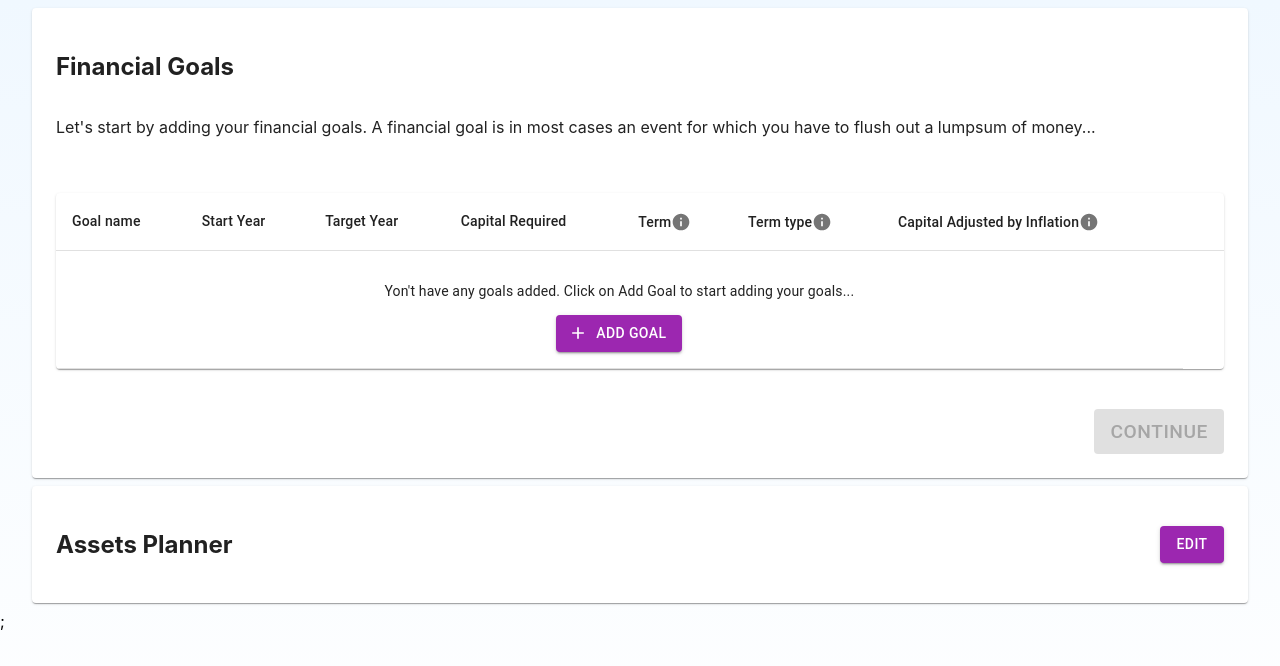
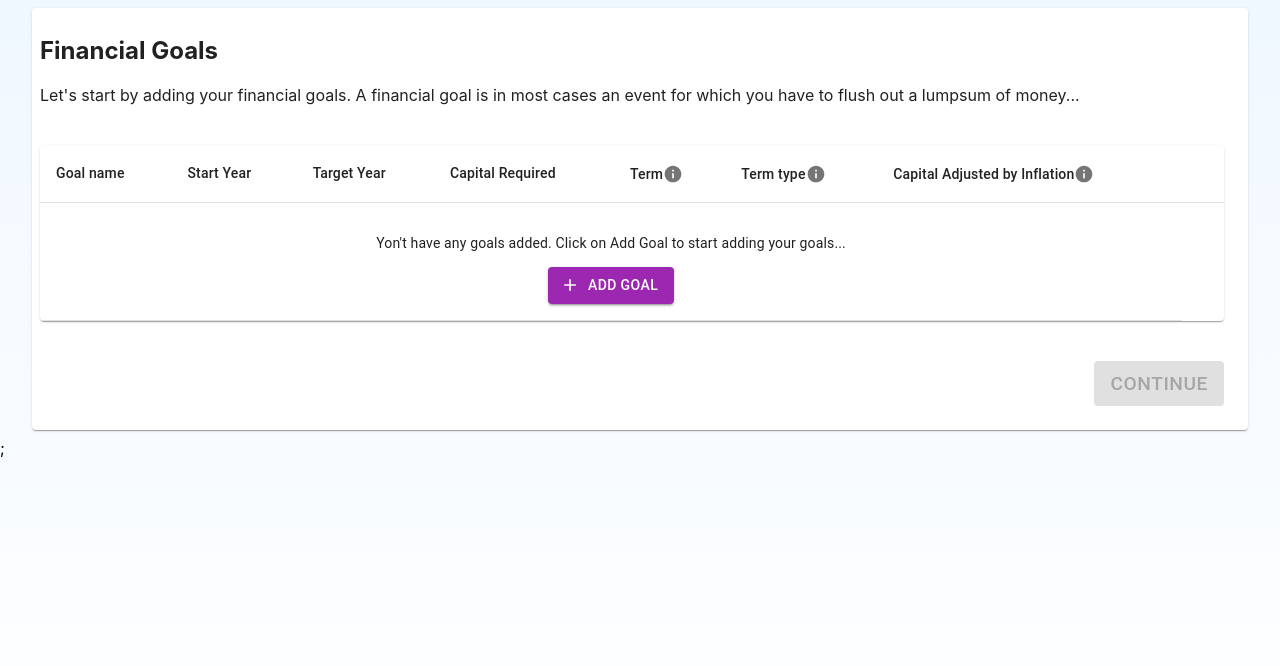
Before and after one commit to goal-based-financial-planner/goal-based-financial-planner, a React (Create React App) app: page / in a window 1280 px wide. Shown: the top 666 px of the page. Built offline with nearby package versions, Linux system fonts and the light colour scheme.

Commit message:
refactor

```diff
--- a/src/components/compounds/FinancialGoals/PlannerStep.tsx
+++ /dev/null
@@ -1,114 +0,0 @@
-import { Box, Button, Grid, Typography } from '@mui/material';
-import CustomPaper from '../../atoms/CustomPaper';
-import FinancialGoals from '.';
-import InvestmentAllocation from '../InvestmentAllocation';
-
-const PlannerStep = ({
-  plannerData,
-  dispatch,
-  currentState,
-  onFinancialGoalContinue,
-  onFinancialGoalEdit,
-  onAssetsPlannerContinue,
-  onAssetsPlannerEdit,
-  assetsRef,
-}: any) => {
-  const getGoalSummaryAsText = () => {
-    const goalSummary = plannerData
-      .getFinancialGoalSummary()
-      .filter((e: any) => e.numberOfGoals > 0)
-      .map((e: any) => `${e.numberOfGoals} ${e.termType}`);
-
-    const summaryText = goalSummary.join(', ');
-    const lastIndex = summaryText.lastIndexOf(',');
-    if (lastIndex !== -1) {
-      const updatedSummaryText =
-        summaryText.substring(0, lastIndex) +
-        ' and ' +
-        summaryText.substring(lastIndex + 1);
-      return updatedSummaryText;
-    }
-
-    return summaryText;
-  };
-
-  return (
-    <Box sx={{ m: 1 }}>
-      {currentState === 'goals' ? (
-        <CustomPaper>
-          <FinancialGoals plannerData={plannerData} dispatch={dispatch} />
-          <Box textAlign="right">
-            <Button
-              disabled={plannerData.financialGoals.length === 0}
-              sx={{ fontSize: '1.2rem' }}
-              onClick={onFinancialGoalContinue}
-              variant="contained"
-              color="primary"
-            >
-              Continue
-            </Button>
-          </Box>
-        </CustomPaper>
-      ) : (
-        <CustomPaper>
-          <Grid container spacing={2} alignItems="center">
-            <Grid item xs={11}>
-              <h2>Financial Goals</h2>
-              <Typography>
-                {`You have added ${getGoalSummaryAsText()} goals`}
-              </Typography>
-            </Grid>
-            <Grid item xs={1} textAlign="right">
-              <Button
-                onClick={onFinancialGoalEdit}
-                variant="contained"
-                color="secondary"
-              >
-                Edit
-              </Button>
-            </Grid>
-          </Grid>
-        </CustomPaper>
-      )}
-      {currentState === 'breakdown' ? (
-        <CustomPaper sx={{ height: '100vh' }} ref={assetsRef}>
-          <h2>Assets Planner </h2>
-          <InvestmentAllocation
-            dispatch={dispatch}
-            plannerData={plannerData}
-            onAssetsPlannerContinue={onAssetsPlannerContinue}
-          />
-          {/* <Box textAlign="right">
-            <Button
-              sx={{ mt: 3, fontSize: '1.2rem' }}
-              onClick={() => {}}
-              variant="contained"
-              color="primary"
-            >
-              Continue
-            </Button>
-          </Box> */}
-        </CustomPaper>
-      ) : (
-        <CustomPaper>
-          <Grid container spacing={2} alignItems="center">
-            <Grid item xs={11}>
-              <h2>Assets Planner</h2>
-            </Grid>
-            <Grid item xs={1} textAlign="right">
-              <Button
-                onClick={onAssetsPlannerEdit}
-                variant="contained"
-                color="secondary"
-              >
-                Edit
-              </Button>
-            </Grid>
-          </Grid>
-        </CustomPaper>
-      )}
-    </Box>
-  );
-};
-
-export default PlannerStep;
--- a/src/components/compounds/FinancialGoals/index.tsx
+++ b/src/components/compounds/FinancialGoals/index.tsx
@@ -1,21 +1,24 @@
 import React, { Dispatch, useState } from 'react';
 import FinancialGoalsTable from '../../molecules/FinancialGoals/FinancialGoalsTable';
-import { Box, Button, Unstable_Grid2 as Grid } from '@mui/material';
+import { Box, Button, Grid, Stack, Typography } from '@mui/material';
 import AddIcon from '@mui/icons-material/Add';
 import AddFinancialGoals from '../../molecules/FinancialGoals/AddFinancialGoals';
 import { PlannerData } from '../../../domain/PlannerData';
 import { PlannerDataAction } from '../../../store/plannerDataReducer';
+import CustomPaper from '../../atoms/CustomPaper';
+import { StepType } from '../../../types/types';
 
-type FinancialGoalsProps = {
+type FinancialGoalsProps = StepType & {
   plannerData: PlannerData;
   dispatch: Dispatch<PlannerDataAction>;
-  // onContinue: () => void;
 };
 
 const FinancialGoals: React.FC<FinancialGoalsProps> = ({
   plannerData,
   dispatch,
-  // onContinue,
+  isExpanded,
+  onContinue,
+  onEdit,
 }) => {
   const [showAddGoalsModal, setShowAddGoalsModal] = useState(false);
   const handleClose = () => {
@@ -49,8 +52,28 @@ const FinancialGoals: React.FC<FinancialGoalsProps> = ({
     );
   };
 
-  return (
-    <>
+  const getGoalSummaryAsText = () => {
+    const goalSummary = plannerData
+      .getFinancialGoalSummary()
+      .filter((e) => e.numberOfGoals > 0)
+      .map((e) => `${e.numberOfGoals} ${e.termType}`);
+
+    const summaryText = goalSummary.join(', ');
+    const lastIndex = summaryText.lastIndexOf(',');
+    if (lastIndex !== -1) {
+      const updatedSummaryText =
+        summaryText.substring(0, lastIndex) +
+        ' and ' +
+        summaryText.substring(lastIndex + 1);
+      return updatedSummaryText;
+    }
+
+    return summaryText;
+  };
+
+  return isExpanded ? (
+    <CustomPaper>
+      {/* TODO: Pass only necessary data, don't pass entire planner data */}
       <Grid container spacing={2} justifyContent="flex-end">
         <Grid xs={10}>
           <h2>Financial Goals</h2>
@@ -81,17 +104,6 @@ const FinancialGoals: React.FC<FinancialGoalsProps> = ({
             dispatch={dispatch}
           />
         </Grid>
-        {/* <Box>
-          <Button
-            disabled={plannerData.financialGoals.length === 0}
-            sx={{ fontSize: '1.2rem' }}
-            onClick={onContinue}
-            variant="contained"
-            color="primary"
-          >
-            Continue
-          </Button>
-        </Box> */}
       </Grid>
 
       <AddFinancialGoals
@@ -99,7 +111,34 @@ const FinancialGoals: React.FC<FinancialGoalsProps> = ({
         showAddGoalsModal={showAddGoalsModal}
         dispatch={dispatch}
       />
-    </>
+      <Stack alignItems="flex-end">
+        <Button
+          disabled={plannerData.financialGoals.length === 0}
+          sx={{ fontSize: '1.2rem' }}
+          onClick={onContinue}
+          variant="contained"
+          color="primary"
+        >
+          Continue
+        </Button>
+      </Stack>
+    </CustomPaper>
+  ) : (
+    <CustomPaper>
+      <Grid container spacing={2} alignItems="center">
+        <Grid item xs={11}>
+          <h2>Financial Goals</h2>
+          <Typography>
+            {`You have added ${getGoalSummaryAsText()} goals`}
+          </Typography>
+        </Grid>
+        <Grid item xs={1} textAlign="right">
+          <Button onClick={onEdit} variant="contained" color="secondary">
+            Edit
+          </Button>
+        </Grid>
+      </Grid>
+    </CustomPaper>
   );
 };
 
--- a/src/components/compounds/InvestmentAllocation/index.tsx
+++ b/src/components/compounds/InvestmentAllocation/index.tsx
@@ -2,24 +2,45 @@ import React, { Dispatch } from 'react';
 import InvestmentAllocationTable from '../../molecules/InvestmentAllocation/InvestmentAllocationTable';
 import { PlannerDataAction } from '../../../store/plannerDataReducer';
 import { PlannerData } from '../../../domain/PlannerData';
+import { StepType } from '../../../types/types';
+import CustomPaper from '../../atoms/CustomPaper';
+import { Button, Grid } from '@mui/material';
 
-type InvestmentAllocationProps = {
+type InvestmentAllocationProps = StepType & {
   plannerData: PlannerData;
   dispatch: Dispatch<PlannerDataAction>;
-  onAssetsPlannerContinue: any;
 };
 
 const InvestmentAllocation: React.FC<InvestmentAllocationProps> = ({
   plannerData,
   dispatch,
-  onAssetsPlannerContinue,
+  isExpanded,
+  onContinue,
+  onEdit,
 }) => {
-  return (
-    <InvestmentAllocationTable
-      dispatch={dispatch}
-      plannerData={plannerData}
-      onAssetsPlannerContinue={onAssetsPlannerContinue}
-    />
+  return isExpanded ? (
+    <CustomPaper sx={{ height: '100vh' }}>
+      <h2>Assets Planner </h2>
+
+      <InvestmentAllocationTable
+        dispatch={dispatch}
+        plannerData={plannerData}
+        onAssetsPlannerContinue={onContinue}
+      />
+    </CustomPaper>
+  ) : (
+    <CustomPaper>
+      <Grid container spacing={2} alignItems="center">
+        <Grid item xs={11}>
+          <h2>Assets Planner</h2>
+        </Grid>
+        <Grid item xs={1} textAlign="right">
+          <Button onClick={onEdit} variant="contained" color="secondary">
+            Edit
+          </Button>
+        </Grid>
+      </Grid>
+    </CustomPaper>
   );
 };
 
--- a/src/components/compounds/Planner/index.tsx
+++ b/src/components/compounds/Planner/index.tsx
@@ -1,51 +1,83 @@
 import React, { useEffect, useReducer, useRef, useState } from 'react';
+import FinancialGoals from '../FinancialGoals';
 import {
   getInitialData,
   persistPlannerData,
   plannerDataReducer,
 } from '../../../store/plannerDataReducer';
-import PlannerStep from '../FinancialGoals/PlannerStep';
+import { Box } from '@mui/material';
 
-type StateType = 'goals' | 'breakdown' | 'recommendations';
+import InvestmentAllocation from '../InvestmentAllocation';
+import { PlannerState } from '../../../types/enums';
 
 const Planner: React.FC = () => {
   const [plannerData, dispatch] = useReducer(
     plannerDataReducer,
     getInitialData(),
   );
-  const [currentState, setCurrentState] = useState<StateType>('goals');
+
+  const [currentState, setCurrentState] = useState<PlannerState>(
+    PlannerState.GOALS,
+  );
+  const [isFinancialGoalsExpanded, setIsFinancialGoalsExpanded] =
+    useState<boolean>(true);
+
+  const [isAssetAllocationExpanded, setIsAssetAllocationExpanded] =
+    useState<boolean>(true);
+  const [isAssetAllocationVisible, setIsAssetAllocationVisible] =
+    useState<boolean>(false);
+
   useEffect(() => {
     persistPlannerData(plannerData);
   }, [plannerData]);
   const assetsRef = useRef<HTMLDivElement>(null);
 
-  const handleFinancialGoalContinue = () => {
-    setCurrentState('breakdown');
-  };
-  const handleFinancialGoalsEdit = () => {
-    setCurrentState('goals');
+  const goToStep = (nextStep: PlannerState) => {
+    setCurrentState(nextStep);
   };
 
-  const handleAssetsPlannerContinue = () => {
-    console.log('rtfyguhjkl');
-    setCurrentState('recommendations');
-  };
+  useEffect(() => {
+    switch (currentState) {
+      case PlannerState.GOALS:
+        setIsFinancialGoalsExpanded(true);
+        setIsAssetAllocationVisible(false);
+        break;
+      case PlannerState.ASSET_ALLOCATION:
+        setIsFinancialGoalsExpanded(false);
+        setIsAssetAllocationExpanded(true);
+        setIsAssetAllocationVisible(true);
+        // Scroll page to bring breakdown into view
+        assetsRef.current?.scrollIntoView({
+          behavior: 'smooth',
+          block: 'start',
+        });
+        break;
+      case PlannerState.PORTFOLIO_SUMMARY:
+        break;
+    }
+  }, [currentState]);
 
-  const handleAssetsPlannerEdit = () => {
-    setCurrentState('breakdown');
-  };
+  console.log(plannerData);
+  return (
+    <Box sx={{ m: 1 }}>
+      <FinancialGoals
+        isExpanded={isFinancialGoalsExpanded}
+        onContinue={() => goToStep(PlannerState.ASSET_ALLOCATION)}
+        onEdit={() => goToStep(PlannerState.GOALS)}
+        plannerData={plannerData}
+        dispatch={dispatch}
+      ></FinancialGoals>
 
-  return (
-    <PlannerStep
-      plannerData={plannerData}
-      dispatch={dispatch}
-      currentState={currentState}
-      onFinancialGoalContinue={handleFinancialGoalContinue}
-      onFinancialGoalEdit={handleFinancialGoalsEdit}
-      onAssetsPlannerContinue={handleAssetsPlannerContinue}
-      onAssetsPlannerEdit={handleAssetsPlannerEdit}
-      assetsRef={assetsRef}
-    />
+      {isAssetAllocationVisible ? (
+        <InvestmentAllocation
+          dispatch={dispatch}
+          plannerData={plannerData}
+          onContinue={() => goToStep(PlannerState.PORTFOLIO_SUMMARY)}
+          onEdit={() => goToStep(PlannerState.ASSET_ALLOCATION)}
+          isExpanded={isAssetAllocationExpanded}
+        />
+      ) : null}
+    </Box>
   );
 };
 
--- a/src/types/enums.ts
+++ b/src/types/enums.ts
@@ -1,3 +1,9 @@
+export enum PlannerState {
+  GOALS = 'goals',
+  ASSET_ALLOCATION = 'asset_allocation',
+  PORTFOLIO_SUMMARY = 'portfolio_summary',
+}
+
 export enum TermType {
   SHORT_TERM = 'Short Term',
   MEDIUM_TERM = 'Medium Term',
--- /dev/null
+++ b/src/types/types.ts
@@ -0,0 +1,5 @@
+export type StepType = {
+  isExpanded: boolean;
+  onContinue: () => void;
+  onEdit: () => void;
+};
```
